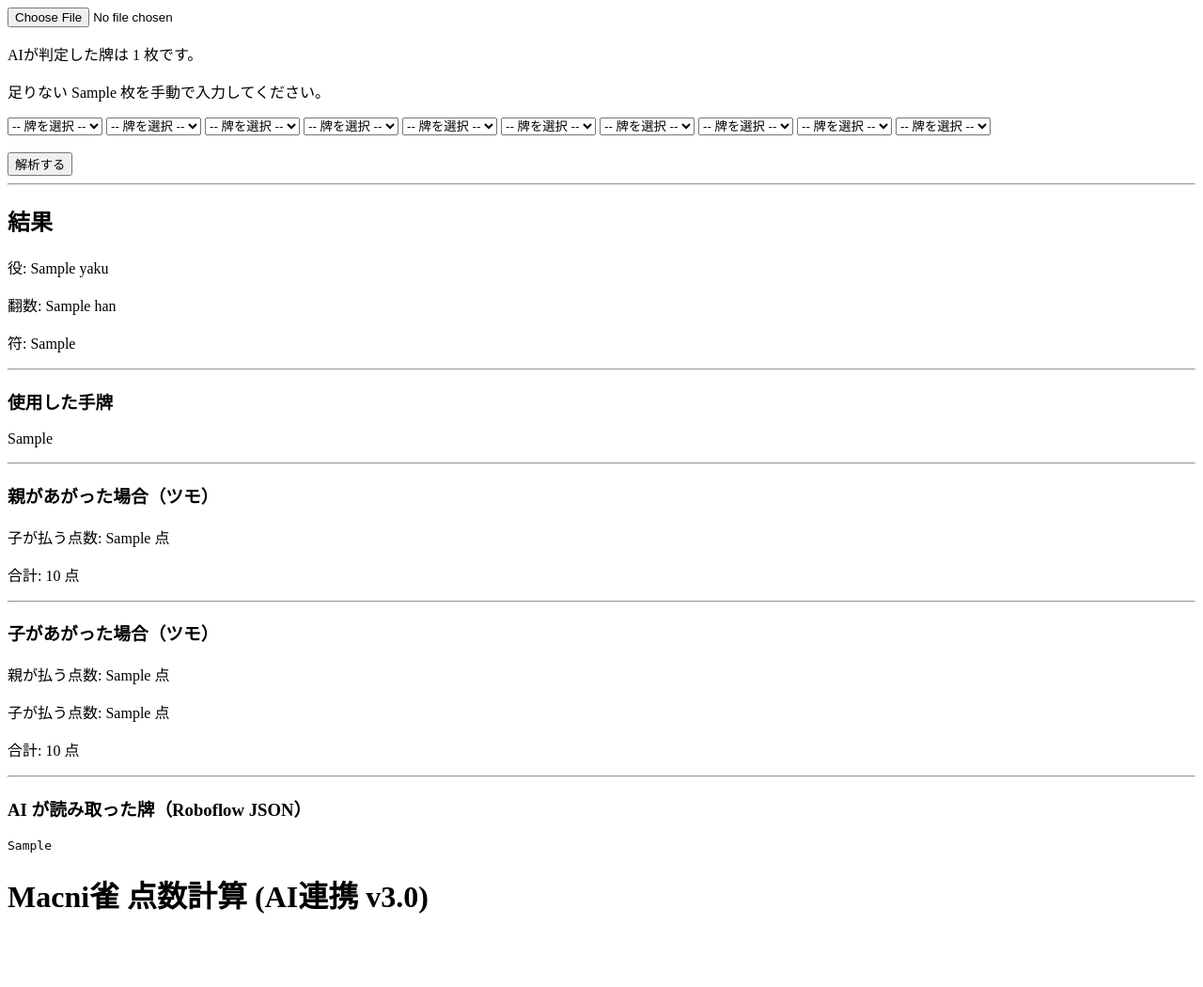
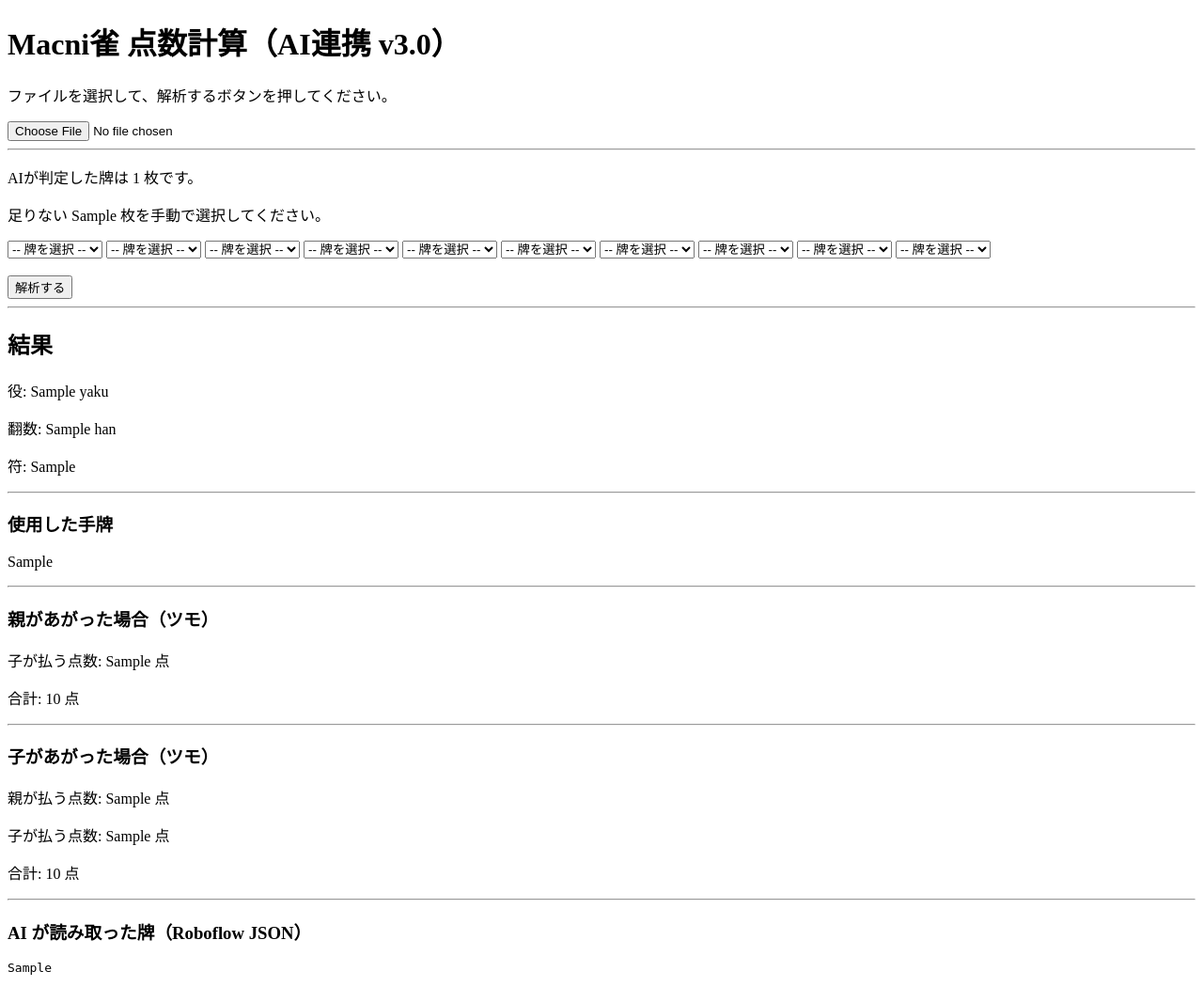
Before and after one commit to yosida-yuta/macnijong, a Flask app: template templates/score.html in a window 1280 px wide. Shown: the whole page at 94% size. Before the commit the page ends 972 px from the top, so only its background shows below. Run offline with Flask 3, Linux system fonts and the light colour scheme; the template is opened without the code that fills it: most values are stand-ins (such as "Sample title", 1, 10 or a date in 2020).

Commit message:
Macni雀 v3.0 完成形 score.html 構造修正

```diff
--- a/templates/score.html
+++ b/templates/score.html
@@ -2,12 +2,21 @@
 <html lang="ja">
 <head>
 <meta charset="UTF-8">
-<title>Macni雀 POST" enctype="multipart/form-data"><title>Macni雀 点数計算 v3.0</title>
+<title>Macni雀 点数計算 v3.0</title>
+</head>
+<body>
+
+<h1>Macni雀 点数計算（AI連携 v3.0）</h1>
+
+<p>ファイルを選択して、解析するボタンを押してください。</p>
+
+<form method="POST" enctype="multipart/form-data">
   <input type="file" name="image">
 
   {% if need_more %}
+    <hr>
     <p>AIが判定した牌は {{ detected|length }} 枚です。</p>
-    <p>足りない {{ need_more }} 枚を手動で入力してください。</p>
+    <p>足りない {{ need_more }} 枚を手動で選択してください。</p>
 
     {% for i in range(need_more) %}
       <select name="manual_tile">
@@ -67,7 +76,3 @@
 
 </body>
 </html>
-</head>
-<body>
-
-<h1>Macni雀 点数計算 (AI連携 v3.0)</h1>
```
